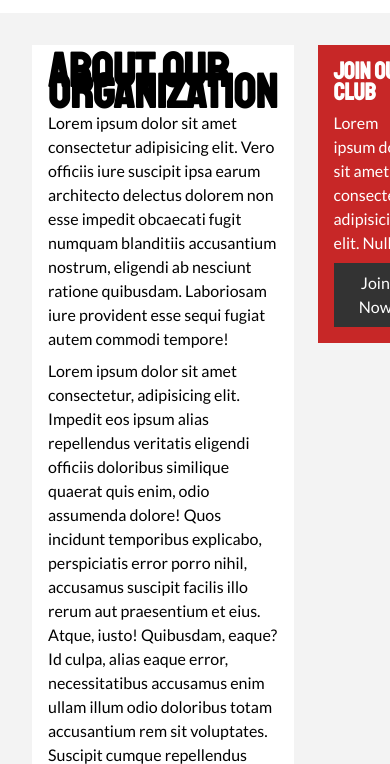
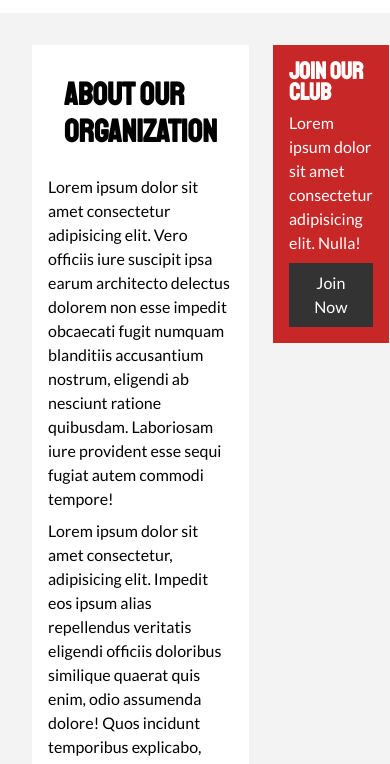
Before and after one commit to mithunash09/NewsGrid, a plain HTML site: page about.html in a window 390 px wide. Shown: the part 61-825 px from the top of the page. Drawn offline with Linux system fonts and the light colour scheme.

Commit message:
2nd Commit

```diff
--- a/css/mobile.css
+++ b/css/mobile.css
@@ -55,4 +55,10 @@
     #main-footer .footer-container > *:nth-child(4) {
         border: none;
     }
+
+    .l-heading {
+        font-size: 2rem;
+
+        padding: 1rem;
+    }
 }
--- a/css/style.css
+++ b/css/style.css
@@ -69,6 +69,8 @@ h1 , h2, h3, h4, h5, h6 {
 
 .l-heading {
     font-size: 3rem;
+    padding: 1rem;
+    line-height: 2.3rem;
 }
 
 /* Navigation */
@@ -220,6 +222,8 @@ h1 , h2, h3, h4, h5, h6 {
     color: #fff;
 }
 
+
+
 .bg-dark h1,
 .bg-dark h2,
 .bg-dark h3,
```
